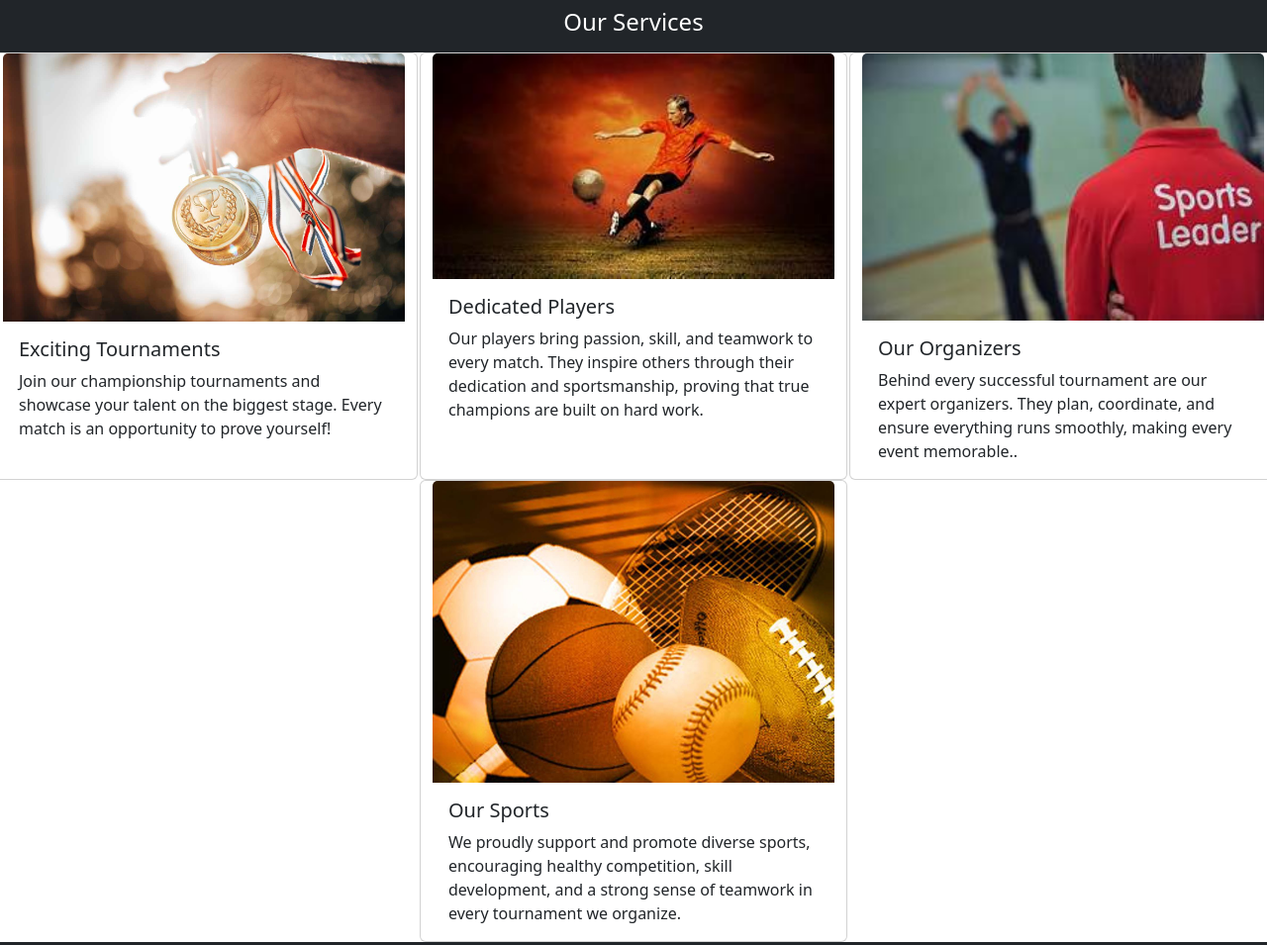
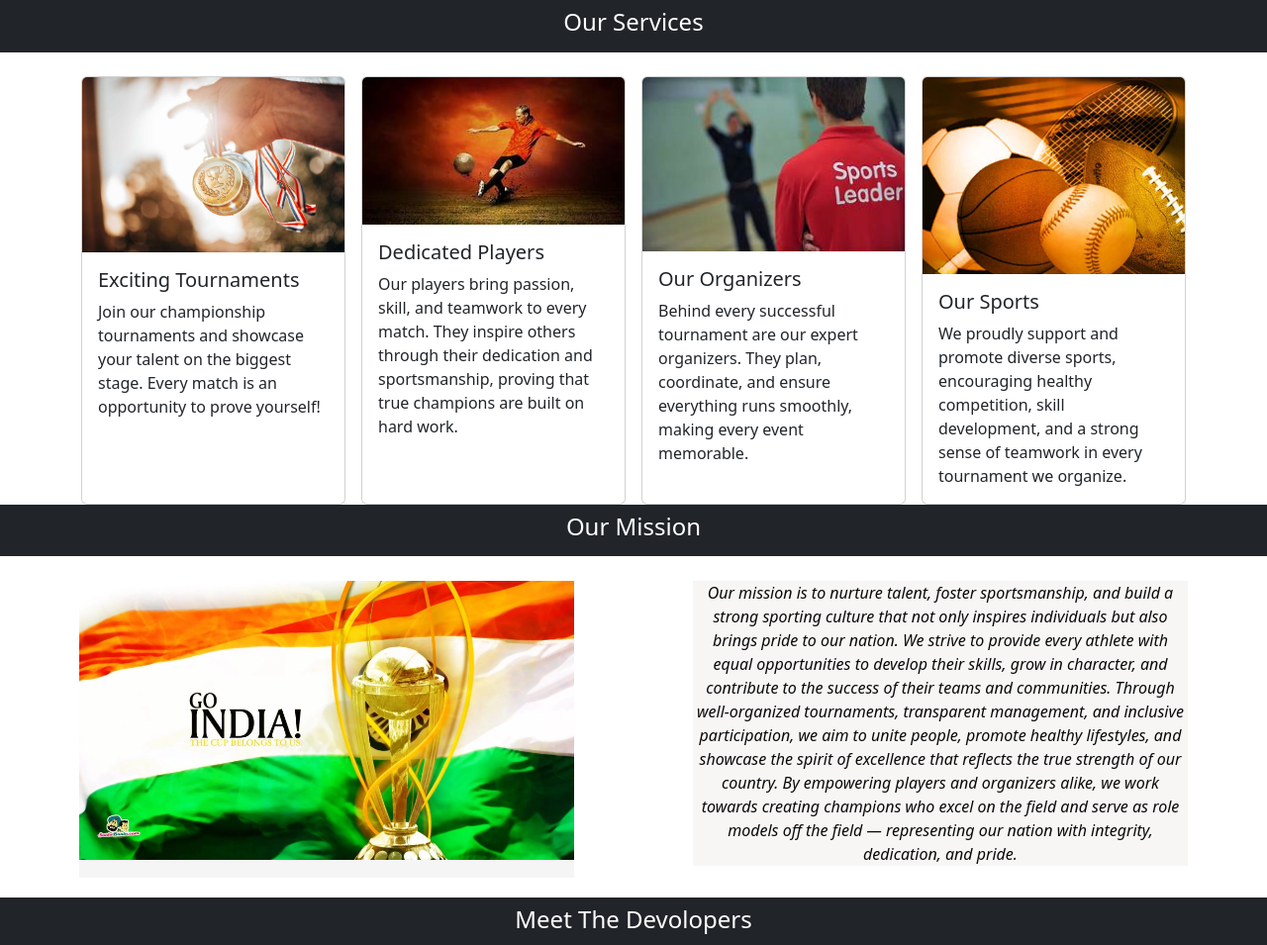
Before and after one commit to Rajnigoyal77/zivora, a website: page public/index.html in a window 1280 px wide. Shown: the part 513-1468 px from the top of the page at 99% size. Drawn offline with nearby package versions, Linux system fonts and the light colour scheme.

Commit message:
Update index.html

```diff
--- a/public/index.html
+++ b/public/index.html
@@ -357,9 +357,65 @@
 </div>
 
     </div>
-    <!-- <div class="container mt-2"> -->
-        <div class="row" style="justify-content: space-evenly;">
+    <div class="container mt-4">
+  <div class="row g-3 justify-content-center">
+
+    <div class="col-12 col-sm-6 col-md-4 col-lg-3">
+      <div class="card h-100">
+        <img src="pics/medals.jpg" class="card-img-top" alt="...">
+        <div class="card-body">
+          <h5 class="card-title">Exciting Tournaments</h5>
+          <p class="card-text">
+            Join our championship tournaments and showcase your talent on the biggest stage. Every match is an opportunity to prove yourself!
+          </p>
+        </div>
+      </div>
+    </div>
+
+    <div class="col-12 col-sm-6 col-md-4 col-lg-3">
+      <div class="card h-100">
+        <img src="pics/tournamentsweb.jpg" class="card-img-top" alt="...">
+        <div class="card-body">
+          <h5 class="card-title">Dedicated Players</h5>
+          <p class="card-text">
+            Our players bring passion, skill, and teamwork to every match. They inspire others through their dedication and sportsmanship, proving that true champions are built on hard work.
+          </p>
+        </div>
+      </div>
+    </div>
+
+    <div class="col-12 col-sm-6 col-md-4 col-lg-3">
+      <div class="card h-100">
+        <img src="pics/organizer.jpg" class="card-img-top" alt="...">
+        <div class="card-body">
+          <h5 class="card-title">Our Organizers</h5>
+          <p class="card-text">
+            Behind every successful tournament are our expert organizers. They plan, coordinate, and ensure everything runs smoothly, making every event memorable.
+          </p>
+        </div>
+      </div>
+    </div>
+
+    <div class="col-12 col-sm-6 col-md-4 col-lg-3">
+      <div class="card h-100">
+        <img src="pics/gameweb2.jpg" class="card-img-top" alt="...">
+        <div class="card-body">
+          <h5 class="card-title">Our Sports</h5>
+          <p class="card-text">
+            We proudly support and promote diverse sports, encouraging healthy competition, skill development, and a strong sense of teamwork in every tournament we organize.
+          </p>
+        </div>
+      </div>
+    </div>
+
+  </div>
+</div>
+
+    <!-- <div class="container mt-2">
+         <div class="row g-3 style=justify-content-center">
                     <div class="card" style="width: 27rem; ">
+        <div class="col-12 col-sm-6 col-md-4 col-lg-3">
+      <div class="card h-100">
   <img src="pics/medals.jpg" class="card-img-top" alt="...">
   <div class="card-body">
     <h5 class="card-title">Exciting Tournaments</h5>
@@ -394,7 +450,7 @@
 
   </div>
 </div>
-            </div>
+            </div> -->
 
         </div>
         <div class="row">
```
